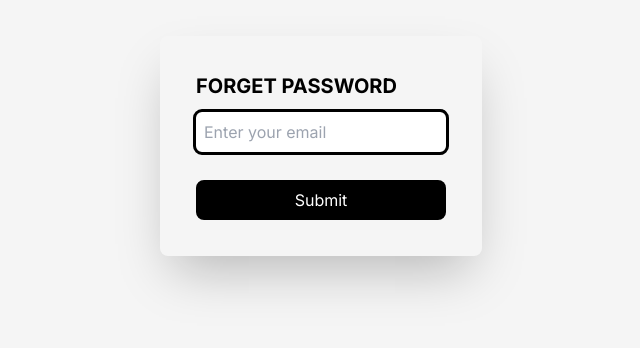
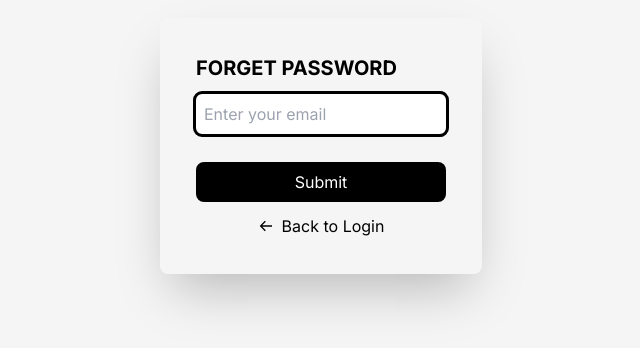
Before and after one commit to hempun10/Learning_next13_appRouter, a Next.js app: page /forgetpassemail in a window 1280 px wide. Shown: the part 254-602 px from the top of the page, without its empty margins (319-959 px from the left). Built offline with nearby package versions, Linux system fonts and the light colour scheme.

Commit message:
Password Change feature Added

```diff
--- a/src/app/forgetpassemail/page.tsx
+++ b/src/app/forgetpassemail/page.tsx
@@ -1,8 +1,10 @@
 "use client";
 
 import axios from "axios";
+import Link from "next/link";
 import React, { useState } from "react";
 import { toast } from "react-hot-toast";
+import { BiArrowBack } from "react-icons/bi";
 
 const PasswordResetPage = () => {
   const [email, setEmail] = useState({
@@ -53,6 +55,12 @@ const PasswordResetPage = () => {
         >
           Submit
         </button>
+        <Link
+          href={"/login"}
+          className=" flex items-center justify-center gap-2"
+        >
+          <BiArrowBack /> Back to Login
+        </Link>
       </div>
     </div>
   );
```
